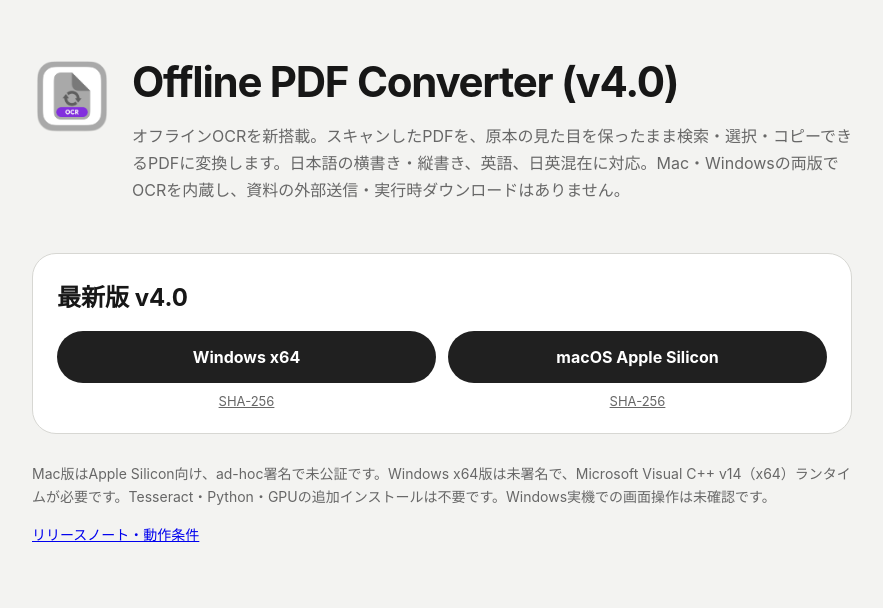
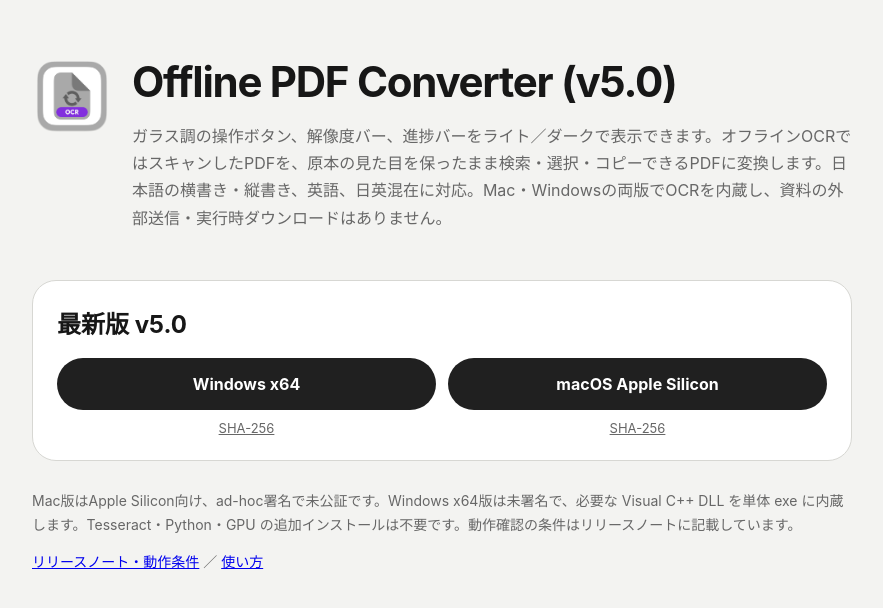
Before and after one commit to kenthecreator/offline-pdf-converter, a plain HTML site: page index.html in a window 1280 px wide. Shown: the whole page, without its empty margins (198-1081 px from the left). Drawn offline with Linux system fonts and the light colour scheme.

Commit message:
Point the official download page at v5.0

```diff
--- a/index.html
+++ b/index.html
@@ -3,7 +3,7 @@
 <head>
   <meta charset="utf-8">
   <meta name="viewport" content="width=device-width, initial-scale=1">
-  <title>Offline PDF Converter (v4.0)</title>
+  <title>Offline PDF Converter (v5.0)</title>
   <meta name="description" content="Offline PDF Converterの公式ダウンロードページ">
   <link rel="icon" type="image/png" href="app-icon.png">
   <style>
@@ -30,24 +30,24 @@
   <header>
     <img class="app-icon" src="app-icon.png" alt="Offline PDF Converterのアプリアイコン">
     <div class="header-copy">
-      <h1>Offline PDF Converter (v4.0)</h1>
-      <p>オフラインOCRを新搭載。スキャンしたPDFを、原本の見た目を保ったまま検索・選択・コピーできるPDFに変換します。日本語の横書き・縦書き、英語、日英混在に対応。Mac・Windowsの両版でOCRを内蔵し、資料の外部送信・実行時ダウンロードはありません。</p>
+      <h1>Offline PDF Converter (v5.0)</h1>
+      <p>ガラス調の操作ボタン、解像度バー、進捗バーをライト／ダークで表示できます。オフラインOCRではスキャンしたPDFを、原本の見た目を保ったまま検索・選択・コピーできるPDFに変換します。日本語の横書き・縦書き、英語、日英混在に対応。Mac・Windowsの両版でOCRを内蔵し、資料の外部送信・実行時ダウンロードはありません。</p>
     </div>
   </header>
   <section class="release">
-    <h2>最新版 v4.0</h2>
+    <h2>最新版 v5.0</h2>
     <div class="downloads">
       <div>
-        <a class="download" href="https://github.com/kenthecreator/offline-pdf-converter/releases/download/v4.0.0/Offline.PDF.Converter.v4.0.-Windows-x64.zip">Windows x64</a>
-        <a class="checksum" href="https://github.com/kenthecreator/offline-pdf-converter/releases/download/v4.0.0/Offline.PDF.Converter.v4.0.-Windows-x64.zip.sha256.txt">SHA-256</a>
+        <a class="download" href="https://github.com/kenthecreator/offline-pdf-converter/releases/download/v5.0.0/Offline.PDF.Converter.v5.0.-Windows-x64.zip">Windows x64</a>
+        <a class="checksum" href="https://github.com/kenthecreator/offline-pdf-converter/releases/download/v5.0.0/Offline.PDF.Converter.v5.0.-Windows-x64.zip.sha256.txt">SHA-256</a>
       </div>
       <div>
-        <a class="download" href="https://github.com/kenthecreator/offline-pdf-converter/releases/download/v4.0.0/Offline.PDF.Converter.v4.0.-macOS-arm64.zip">macOS Apple Silicon</a>
-        <a class="checksum" href="https://github.com/kenthecreator/offline-pdf-converter/releases/download/v4.0.0/Offline.PDF.Converter.v4.0.-macOS-arm64.zip.sha256.txt">SHA-256</a>
+        <a class="download" href="https://github.com/kenthecreator/offline-pdf-converter/releases/download/v5.0.0/Offline.PDF.Converter.v5.0.-macOS-arm64.zip">macOS Apple Silicon</a>
+        <a class="checksum" href="https://github.com/kenthecreator/offline-pdf-converter/releases/download/v5.0.0/Offline.PDF.Converter.v5.0.-macOS-arm64.zip.sha256.txt">SHA-256</a>
       </div>
     </div>
   </section>
-  <footer><p>Mac版はApple Silicon向け、ad-hoc署名で未公証です。Windows x64版は未署名で、Microsoft Visual C++ v14（x64）ランタイムが必要です。Tesseract・Python・GPUの追加インストールは不要です。Windows実機での画面操作は未確認です。</p><p><a href="https://github.com/kenthecreator/offline-pdf-converter/releases/latest">リリースノート・動作条件</a></p></footer>
+  <footer><p>Mac版はApple Silicon向け、ad-hoc署名で未公証です。Windows x64版は未署名で、必要な Visual C++ DLL を単体 exe に内蔵します。Tesseract・Python・GPU の追加インストールは不要です。動作確認の条件はリリースノートに記載しています。</p><p><a href="https://github.com/kenthecreator/offline-pdf-converter/releases/latest">リリースノート・動作条件</a> ／ <a href="https://github.com/kenthecreator/offline-pdf-converter/blob/v5.0.0/docs/MANUAL.md">使い方</a></p></footer>
 </main>
 </body>
 </html>
```
